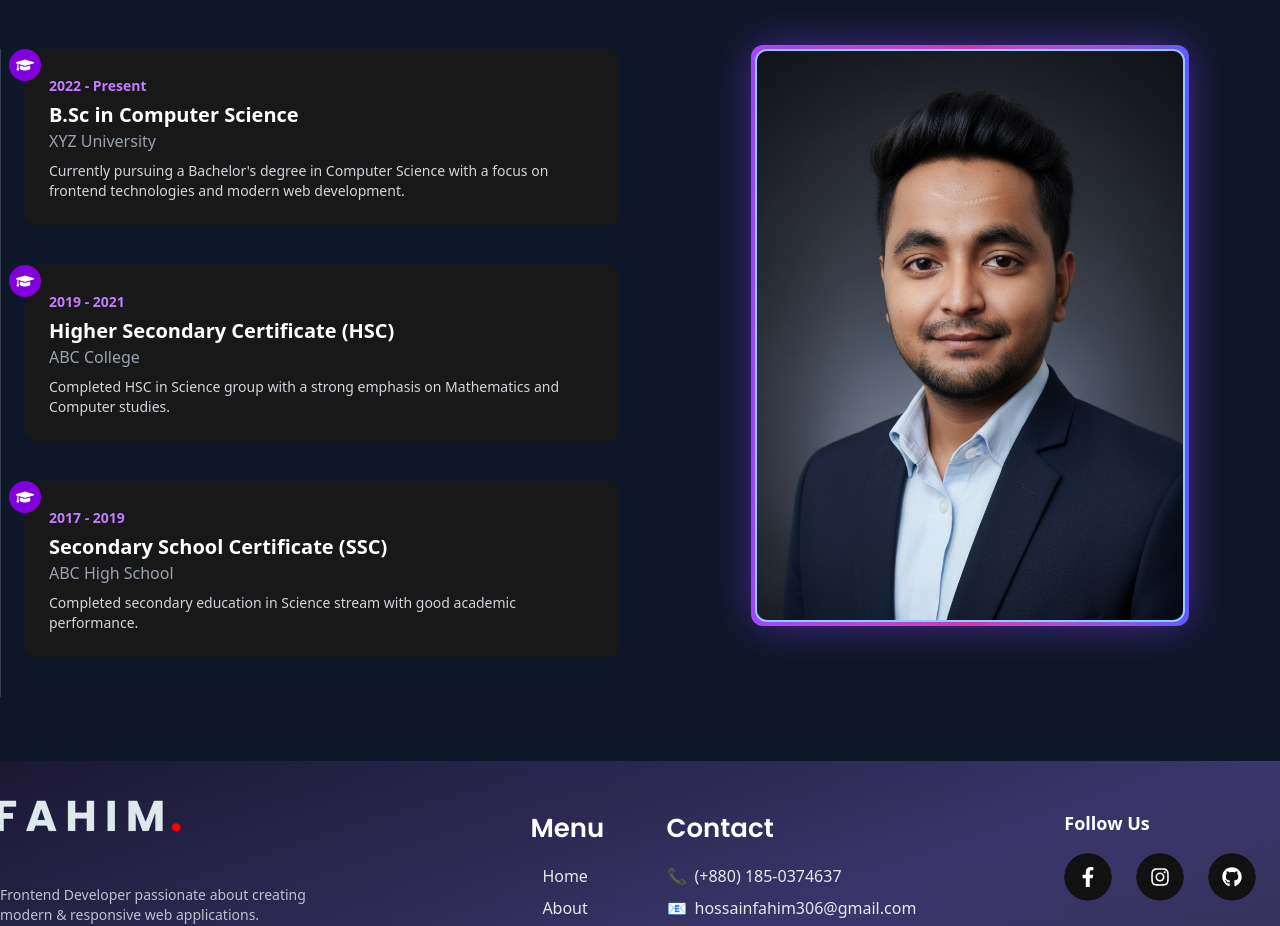
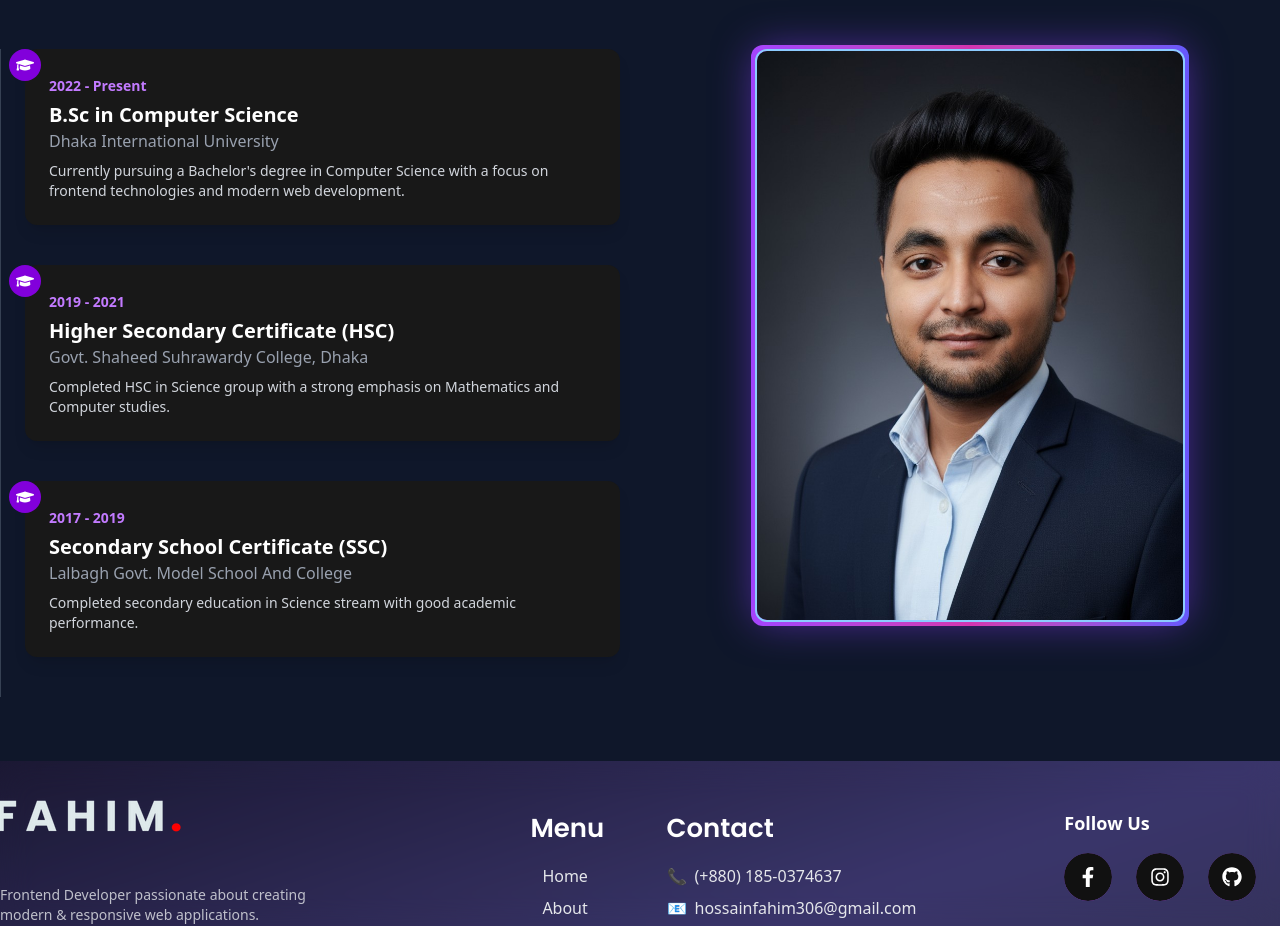
Before and after one commit to fahimhossainmunna/protfolioo, a React (Vite) app: page / in a window 1280 px wide. Shown: the part 3203-4129 px from the top of the page. Built offline with nearby package versions, Linux system fonts and the light colour scheme.

Commit message:
sloving secton

```diff
--- a/src/component/layout/Education.jsx
+++ b/src/component/layout/Education.jsx
@@ -10,21 +10,21 @@ const Education = () => {
     {
       year: "2022 - Present",
       degree: "B.Sc in Computer Science",
-      institution: "XYZ University",
+      institution: "Dhaka International University",
       description:
         "Currently pursuing a Bachelor's degree in Computer Science with a focus on frontend technologies and modern web development.",
     },
     {
       year: "2019 - 2021",
       degree: "Higher Secondary Certificate (HSC)",
-      institution: "ABC College",
+      institution: "Govt. Shaheed Suhrawardy College, Dhaka",
       description:
         "Completed HSC in Science group with a strong emphasis on Mathematics and Computer studies.",
     },
     {
       year: "2017 - 2019",
       degree: "Secondary School Certificate (SSC)",
-      institution: "ABC High School",
+      institution: "Lalbagh Govt. Model School And College",
       description:
         "Completed secondary education in Science stream with good academic performance.",
     },
```
